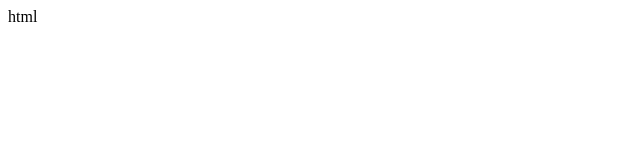
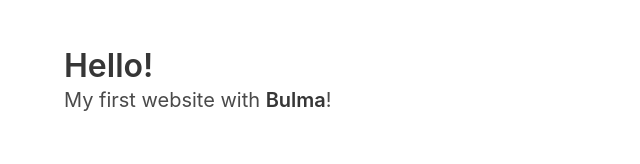
Before and after one commit to kenbooser/viceclone, a plain HTML site: page index.html in a window 1280 px wide. Shown: the whole page, without its empty margins (0-640 px from the left). Drawn offline with nearby package versions, Linux system fonts and the light colour scheme.

Commit message:
awaiting pull

```diff
--- a/index.html
+++ b/index.html
@@ -1 +1,24 @@
-html
+<!DOCTYPE html>
+<html>
+  <head>
+    <meta charset="utf-8">
+    <meta name="viewport" content="width=device-width, initial-scale=1">
+    <title>Heho</title>
+    <link rel="stylesheet" href="https://cdnjs.cloudflare.com/ajax/libs/bulma/0.6.2/css/bulma.min.css">
+    <script defer src="https://use.fontawesome.com/releases/v5.0.0/js/all.js"></script>
+
+  </head>
+    <body>
+
+  <section class="section">
+    <div class="container">
+      <h1 class="title">
+        Hello!
+      </h1>
+      <p class="subtitle">
+        My first website with <strong>Bulma</strong>!
+      </p>
+    </div>
+  </section>
+  </body>
+</html>
```
